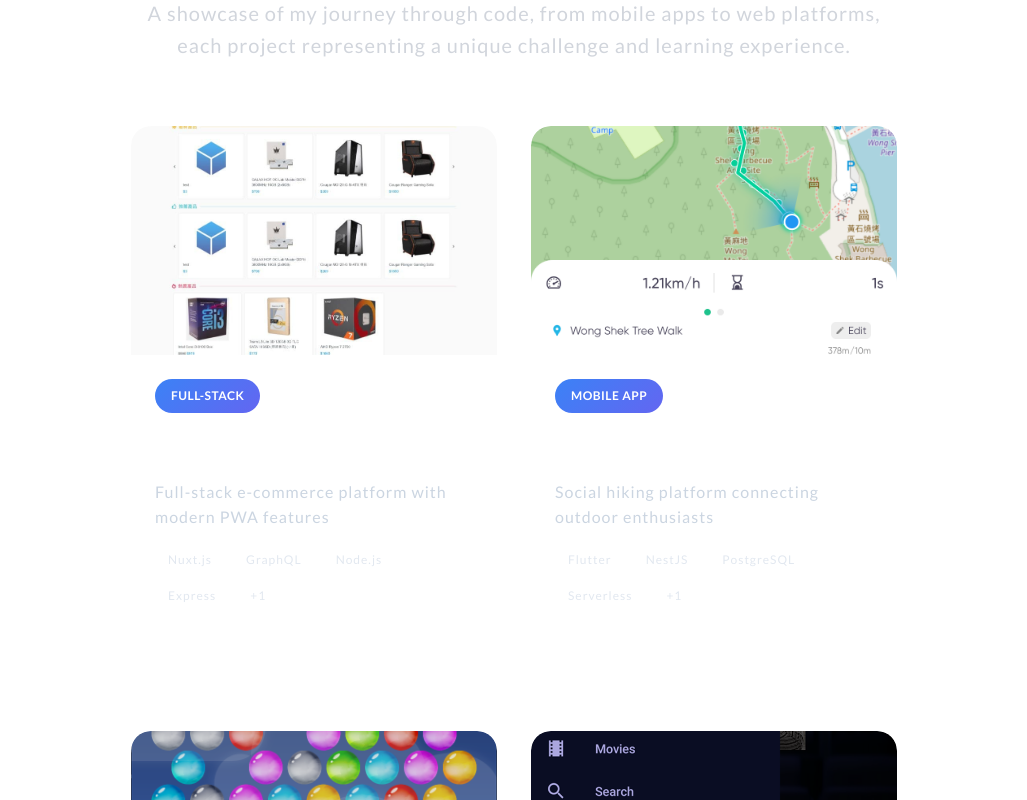
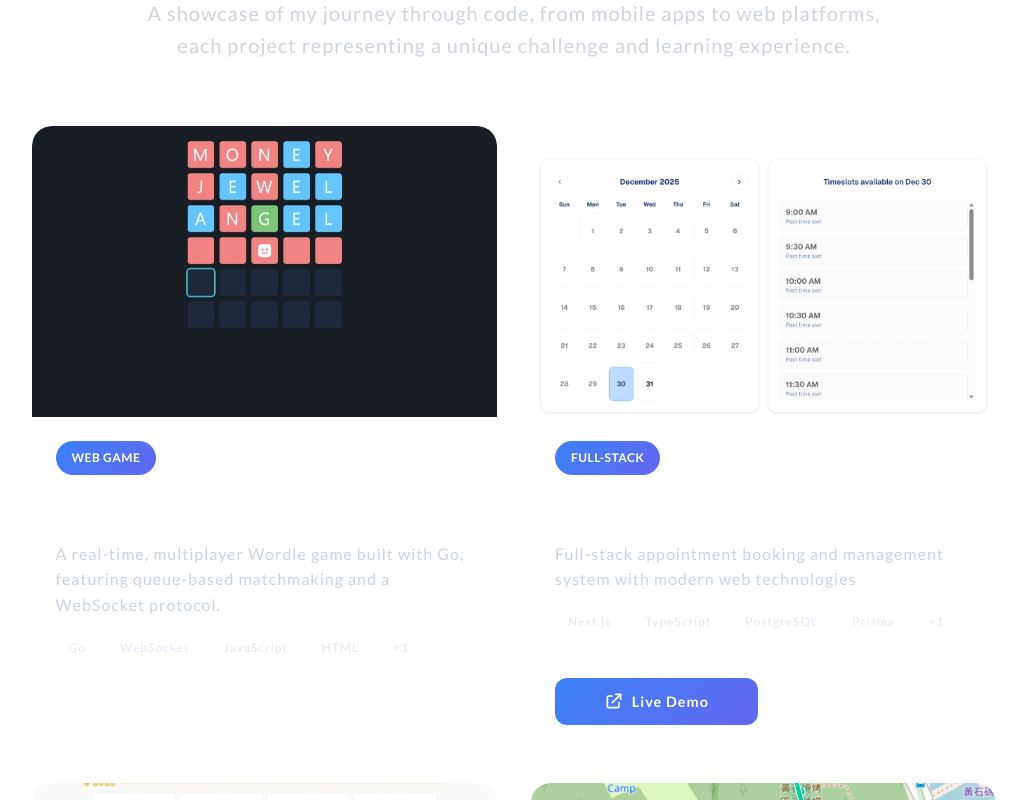
Before and after one commit to tomlaws/tomlaw-personal-website, a Next.js app: page / in a window 1280 px wide. Shown: the part 4100-4900 px from the top of the page, without its empty margins (126-1153 px from the left). Built offline with nearby package versions, Linux system fonts and the light colour scheme.

Commit message:
Add new projects to Works section; include Wordle Game and Appointment System with demo links and updated styles for buttons

```diff
--- a/app/components/sections/works/works.module.scss
+++ b/app/components/sections/works/works.module.scss
@@ -116,6 +116,8 @@
 .cardActions {
     margin-top: auto;
     width: 100%;
+    display: flex;
+    gap: 0.75rem;
 }
 
 .githubButton {
@@ -126,18 +128,89 @@
     text-decoration: none;
     font-weight: 600;
     font-size: 0.9rem;
-    transition: all 0.3s ease;
+    transition: all 0.4s cubic-bezier(0.4, 0, 0.2, 1);
     border: 1px solid rgba(255, 255, 255, 0.2);
     cursor: pointer;
     display: flex;
     align-items: center;
     justify-content: center;
     gap: 0.5rem;
-    width: 100%;
+    flex: 1;
+    position: relative;
+    overflow: hidden;
+
+    &::before {
+        content: '';
+        position: absolute;
+        top: 0;
+        left: -100%;
+        width: 100%;
+        height: 100%;
+        background: linear-gradient(90deg, transparent, rgba(255, 255, 255, 0.1), transparent);
+        transition: left 0.6s ease;
+    }
 
     &:hover {
         background: rgba(255, 255, 255, 0.2);
-        transform: translateY(-2px);
+        transform: translateY(-3px);
+        box-shadow: 0 8px 25px rgba(255, 255, 255, 0.1);
+        border-color: rgba(255, 255, 255, 0.4);
+
+        &::before {
+            left: 100%;
+        }
+    }
+
+    &:active {
+        transform: translateY(-1px);
+        box-shadow: 0 4px 15px rgba(255, 255, 255, 0.08);
+    }
+}
+
+.demoButton {
+    background: linear-gradient(135deg, #3b82f6, #6366f1);
+    color: white;
+    padding: 0.75rem 1rem;
+    border-radius: 12px;
+    text-decoration: none;
+    font-weight: 600;
+    font-size: 0.9rem;
+    transition: all 0.4s cubic-bezier(0.4, 0, 0.2, 1);
+    border: 1px solid rgba(59, 130, 246, 0.3);
+    cursor: pointer;
+    display: flex;
+    align-items: center;
+    justify-content: center;
+    gap: 0.5rem;
+    flex: 1;
+    position: relative;
+    overflow: hidden;
+
+    &::before {
+        content: '';
+        position: absolute;
+        top: 0;
+        left: -100%;
+        width: 100%;
+        height: 100%;
+        background: linear-gradient(90deg, transparent, rgba(255, 255, 255, 0.2), transparent);
+        transition: left 0.6s ease;
+    }
+
+    &:hover {
+        background: linear-gradient(135deg, #2563eb, #4f46e5);
+        transform: translateY(-3px);
+        box-shadow: 0 8px 25px rgba(59, 130, 246, 0.4);
+        border-color: rgba(59, 130, 246, 0.6);
+
+        &::before {
+            left: 100%;
+        }
+    }
+
+    &:active {
+        transform: translateY(-1px);
+        box-shadow: 0 4px 15px rgba(59, 130, 246, 0.3);
     }
 }
 
--- a/app/components/sections/works/works.tsx
+++ b/app/components/sections/works/works.tsx
@@ -9,12 +9,39 @@ import elegantMaterial from '../../../../public/images/elegant-material.png';
 import touroll from '../../../../public/images/touroll.png';
 import eDonor from '../../../../public/images/e-donor.png';
 import movie from '../../../../public/images/movie.png';
+import wordle from '../../../../public/images/wordle.jpeg';
+import appointmentSystem from '../../../../public/images/booking.jpeg';
 import React from 'react';
 
 export default function Works() {
     const projects = [
         {
             id: 1,
+            title: "Wordle Game",
+            description: "A real-time, multiplayer Wordle game built with Go, featuring queue-based matchmaking and a WebSocket protocol.",
+            longDescription: "A real-time, multiplayer Wordle game built with Go, featuring queue-based matchmaking and a WebSocket protocol for seamless gameplay. Players can compete against each other in live matches with instant feedback and scoring.",
+            image: wordle,
+            link: "https://github.com/tomlaws/wordle",
+            github: "https://github.com/tomlaws/wordle",
+            technologies: ["Go", "WebSocket", "JavaScript", "HTML", "CSS"],
+            category: "Web Game",
+            featured: true
+        },
+        {
+            id: 2,
+            title: "Appointment System",
+            description: "Full-stack appointment booking and management system with modern web technologies",
+            longDescription: "A comprehensive appointment booking and management system built with modern web technologies, featuring user authentication, calendar integration, automated reminders, and administrative dashboard for managing appointments and schedules.",
+            image: appointmentSystem,
+            link: "https://github.com/tomlaws/appointment-system",
+            github: "https://github.com/tomlaws/appointment-system",
+            demo: "https://booking.tomlaw.dev/", // Add demo URL
+            technologies: ["Next.js", "TypeScript", "PostgreSQL", "Prisma", "Redis"],
+            category: "Full-Stack",
+            featured: true
+        },
+        {
+            id: 3,
             title: "Pegasus E-Commerce",
             description: "Full-stack e-commerce platform with modern PWA features",
             longDescription: "A comprehensive e-commerce solution built with Nuxt.js, featuring GraphQL API, real-time inventory management, and automated deployment pipelines.",
@@ -26,7 +53,7 @@ export default function Works() {
             featured: true
         },
         {
-            id: 2,
+            id: 4,
             title: "Hikee",
             description: "Social hiking platform connecting outdoor enthusiasts",
             longDescription: "A mobile-first social platform for hikers, featuring trail discovery, community features, and real-time location sharing with serverless architecture.",
@@ -38,7 +65,7 @@ export default function Works() {
             featured: true
         },
         {
-            id: 3,
+            id: 5,
             title: "Bubble Shooter Game",
             description: "Classic bubble shooter game with modern C++ implementation",
             longDescription: "A faithful recreation of the classic bubble shooter game, built with C++ and Qt framework, featuring smooth animations and engaging gameplay mechanics.",
@@ -50,7 +77,7 @@ export default function Works() {
             featured: false
         },
         {
-            id: 4,
+            id: 6,
             title: "Mov!e",
             description: "Android movie database and recommendation app",
             longDescription: "A comprehensive movie database application for Android, featuring user reviews, ratings, and personalized recommendations with local database storage.",
@@ -62,7 +89,7 @@ export default function Works() {
             featured: false
         },
         {
-            id: 5,
+            id: 7,
             title: "E-Donor",
             description: "Blood donation management system",
             longDescription: "A web-based platform for managing blood donation campaigns, donor registration, and inventory tracking built with PHP and CodeIgniter framework.",
@@ -74,7 +101,7 @@ export default function Works() {
             featured: false
         },
         {
-            id: 6,
+            id: 8,
             title: "Touroll",
             description: "Travel planning and social discovery app",
             longDescription: "A travel companion app that helps users discover destinations, create itineraries, and connect with fellow travelers using modern serverless architecture.",
@@ -86,7 +113,7 @@ export default function Works() {
             featured: false
         },
         {
-            id: 7,
+            id: 9,
             title: "Scrabble Game",
             description: "Classic word game implementation",
             longDescription: "A digital version of the classic Scrabble board game, featuring AI opponents, score tracking, and an intuitive user interface built with C++.",
@@ -98,7 +125,7 @@ export default function Works() {
             featured: false
         },
         {
-            id: 8,
+            id: 10,
             title: "Multiple Choice Marker",
             description: "Automated grading system for multiple choice exams",
             longDescription: "A desktop application for automatically grading multiple choice examinations, featuring optical character recognition and detailed reporting capabilities.",
@@ -165,6 +192,14 @@ export default function Works() {
                                 </div>
 
                                 <div className={styles.cardActions}>
+                                    {project.demo && (
+                                        <a href={project.demo} target="_blank" rel="noopener noreferrer" className={styles.demoButton}>
+                                            <svg className="w-5 h-5" fill="none" stroke="currentColor" viewBox="0 0 24 24">
+                                                <path strokeLinecap="round" strokeLinejoin="round" strokeWidth={2} d="M10 6H6a2 2 0 00-2 2v10a2 2 0 002 2h10a2 2 0 002-2v-4M14 4h6m0 0v6m0-6L10 14" />
+                                            </svg>
+                                            Live Demo
+                                        </a>
+                                    )}
                                     {project.github && (
                                         <a href={project.github} target="_blank" rel="noopener noreferrer" className={styles.githubButton}>
                                             <svg className="w-5 h-5" fill="currentColor" viewBox="0 0 24 24">
```
Also changed, not shown: public/images/booking.jpeg (added), public/images/wordle.jpeg (added).
